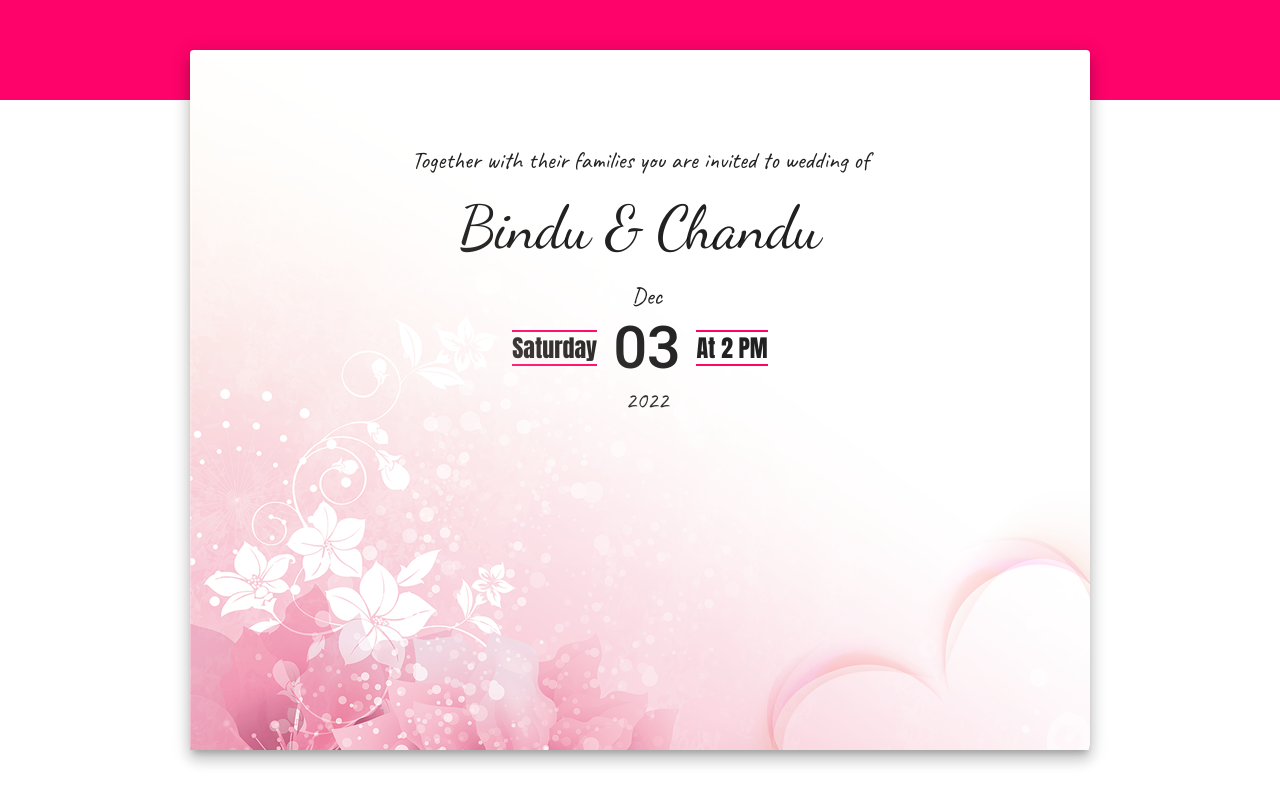
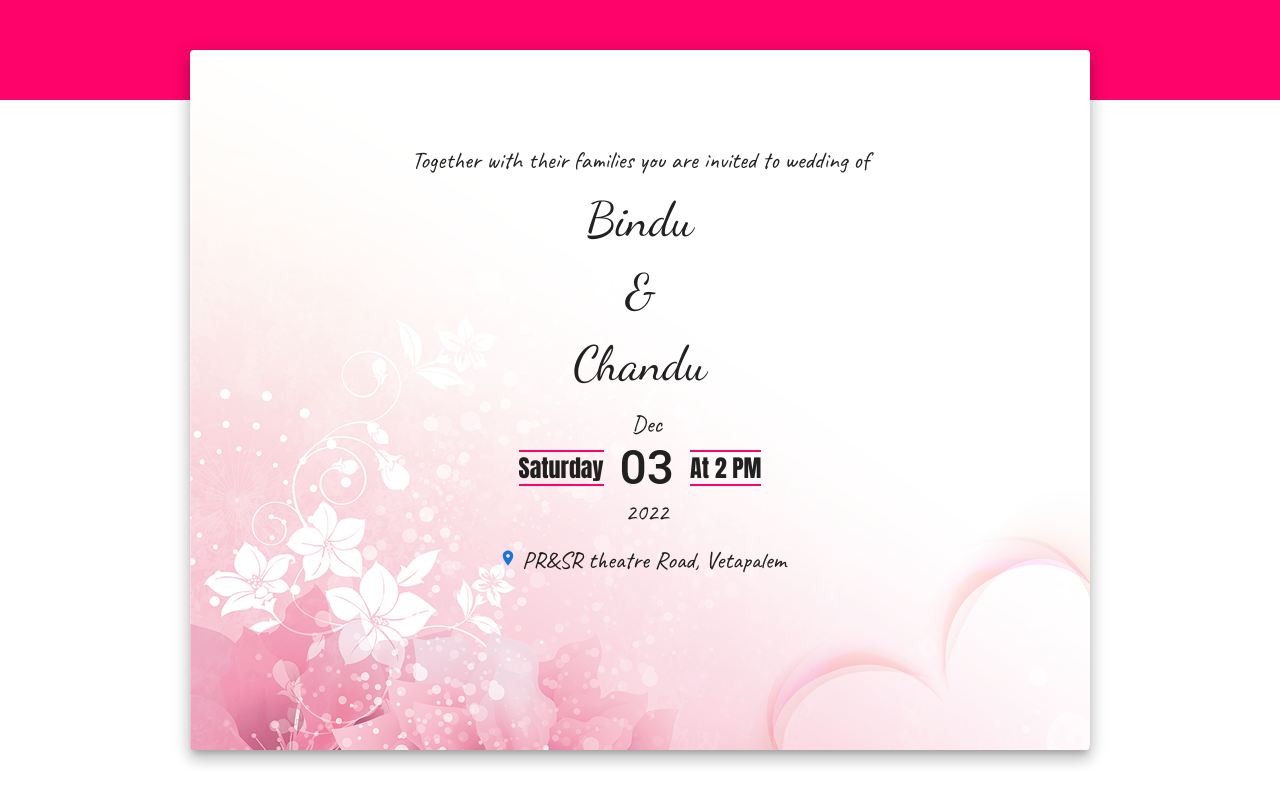
Before and after one commit to harsha919/Invitation, a React (Create React App) app: page / in a window 1280 px wide. Built offline with nearby package versions, Linux system fonts and the light colour scheme.

Commit message:
location

```diff
--- a/package.json
+++ b/package.json
@@ -6,7 +6,8 @@
   "dependencies": {
     "@emotion/react": "^11.10.5",
     "@emotion/styled": "^11.10.5",
-    "@mui/material": "^5.10.13",
+    "@mui/icons-material": "^5.10.14",
+    "@mui/material": "^5.10.14",
     "@testing-library/jest-dom": "^5.16.5",
     "@testing-library/react": "^13.4.0",
     "@testing-library/user-event": "^13.5.0",
--- a/src/App.js
+++ b/src/App.js
@@ -35,21 +35,11 @@ function App() {
           height: smallHeight ? null : 'calc(100vh - 100px)',
           padding: "30px",
           zIndex: "1300",
+          backgroundImage: `url(${flora})`
         }}>
 
         <Box sx={{ maxWidth: "600px", margin: "auto", paddingTop: "4rem" }}>
           <Contents />
-        </Box>
-        <Box
-          sx={{
-            position: 'absolute',
-            left: '0px',
-            top: '0px',
-            width: '100%',
-            height: '100%',
-            backgroundImage: `url(${flora})`
-          }}
-        >
         </Box>
       </Paper>
     </div>
--- a/src/Contents/index.jsx
+++ b/src/Contents/index.jsx
@@ -1,18 +1,22 @@
 import Stack from "@mui/material/Stack";
 import Typography from "@mui/material/Typography";
 import { styled } from "@mui/system";
+import PlaceIcon from '@mui/icons-material/Place';
+import Link from '@mui/material/Link';
+import IconButton from "@mui/material/IconButton";
 
 const Container1 = styled("div")({
   borderTop: "2px solid #FE036A",
   borderBottom: "2px solid #FE036A",
   "& > h5": {
     fontFamily: "'Anton', sans-serif",
+    textAlign: "center",
   },
   height: "2..5rem",
 });
 
 const Container2 = styled("div")({
-  "& > h5": { fontFamily: "'Caveat', cursive" }
+  "& > h5": { fontFamily: "'Caveat', cursive", textAlign: "center" }
 });
 
 const Contents = () => (
@@ -23,22 +27,45 @@ const Contents = () => (
       </Typography>
     </Container2>
     <Typography
-      variant="h2"
+      variant="h3"
       sx={{
-        fontFamily: "'Dancing Script', cursive"
+        fontFamily: "'Dancing Script', cursive",
+        textAlign: "center",
       }}
-    >Bindu & Chandu</Typography>
+    >Bindu</Typography>
+    <Typography
+      variant="h3"
+      sx={{
+        fontFamily: "'Dancing Script', cursive",
+        textAlign: "center",
+      }}
+    >&</Typography>
+    <Typography
+      variant="h3"
+      sx={{
+        fontFamily: "'Dancing Script', cursive",
+        textAlign: "center",
+      }}
+    >Chandu</Typography>
     <Stack direction="row" spacing={2} alignItems="center">
       <Container1> <Typography variant="h5">Saturday</Typography></Container1>
       <Stack alignItems="center" sx={{
         "& > h5": { fontFamily: "'Caveat', cursive" }
       }}>
         <Typography variant="h5">Dec</Typography>
-        <Typography variant="h2" fontWeight={500}>03</Typography>
+        <Typography variant="h3" fontWeight={500}>03</Typography>
         <Typography variant="h5">2022</Typography>
       </Stack>
       <Container1><Typography variant="h5">At 2 PM</Typography></Container1>
     </Stack>
+    <Container2 sx={{ display: "flex" }}>
+      <Link href="https://goo.gl/maps/HCiMnmsKsJrjDBSbA" rel="location noreferrer" target="_blank">
+        <IconButton aria-label="delete" size="small" color="primary">
+          <PlaceIcon fontSize="inherit" />
+        </IconButton>
+      </Link>
+      <Typography variant="h5">PR&SR theatre Road, Vetapalem</Typography>
+    </Container2>
   </Stack>
 )
 
```
Also changed, not shown: 1 other file (tests, documents, lock files or other folders).
